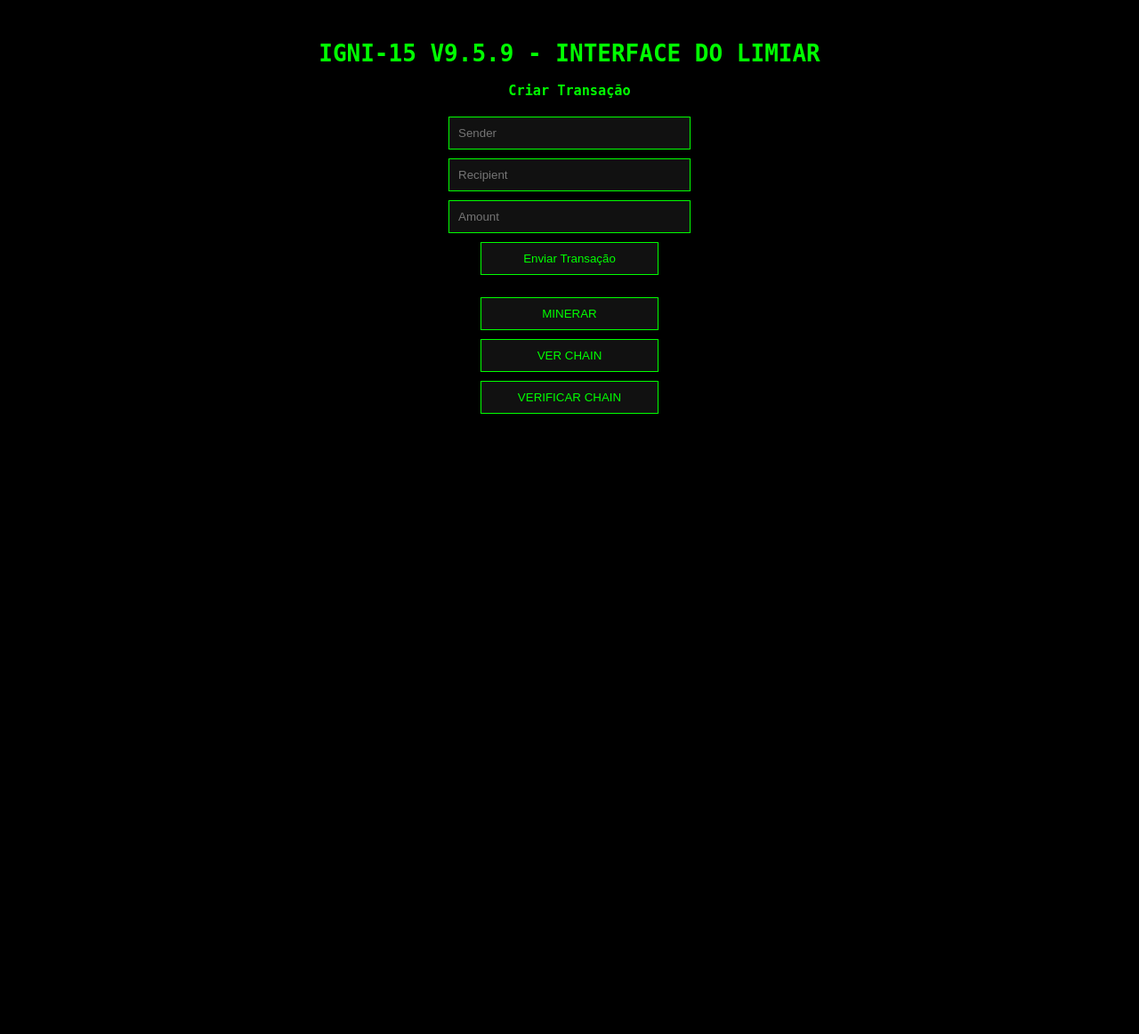
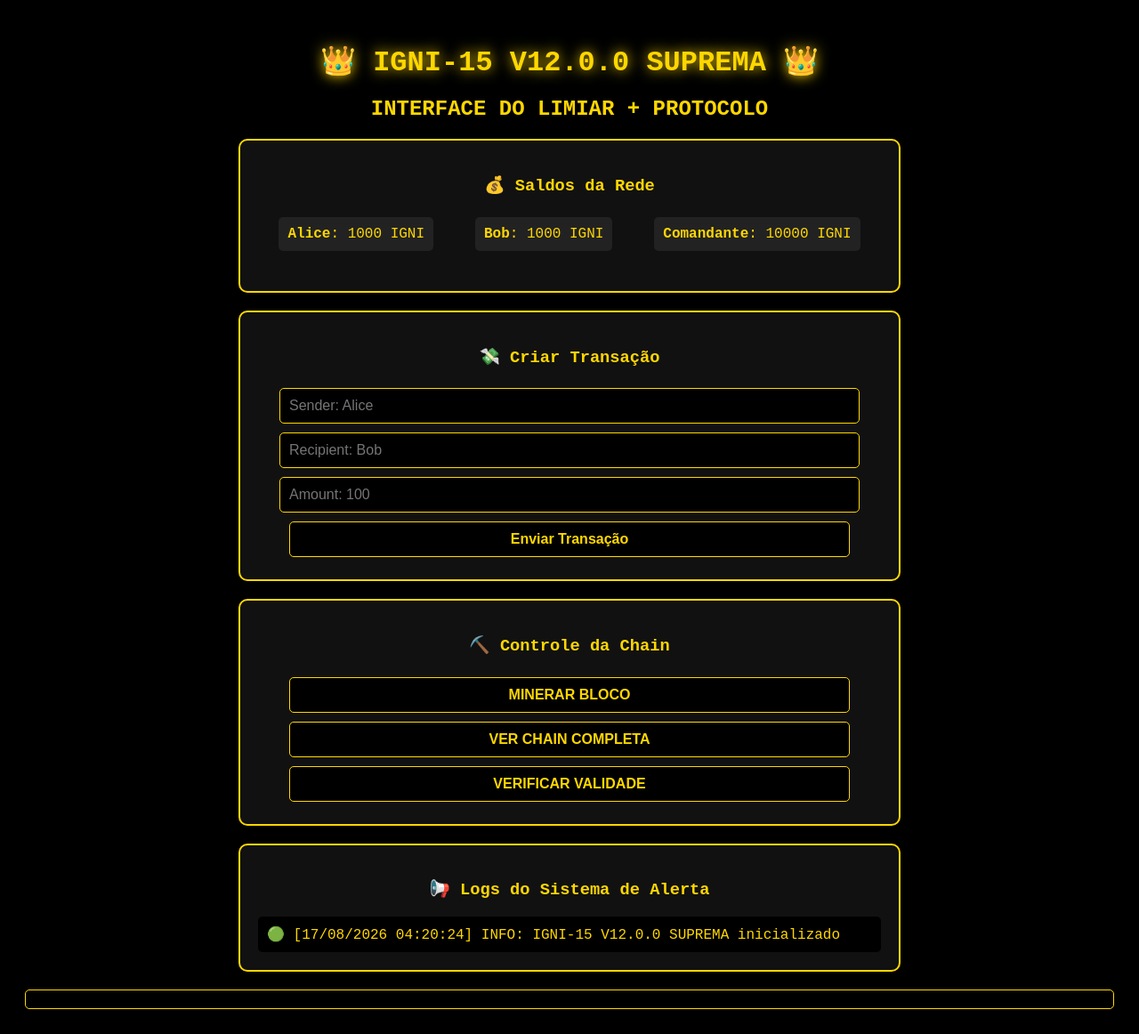
Before and after one commit to jairbpv/IGNI-15-LIMIAR-, a Flask app: page / in a window 1280 px wide. Shown: the whole page at 89% size. Before the commit the page ends 465 px from the top, so only its background shows below. Run offline with Flask 3, Linux system fonts and the light colour scheme.

Commit message:
Atualizar o index.html

```diff
--- a/templates/index.html
+++ b/templates/index.html
@@ -1,27 +1,159 @@
 <!DOCTYPE html>
-<html>
+<html lang="pt-br">
 <head>
-    <title>IGNI-15 V9.5.9 - INTERFACE DO LIMIAR</title>
-    <style>
-        body { background: #000; color: #00ff00; font-family: monospace; padding: 20px; text-align: center; }
-        input, button { padding: 10px; margin: 5px; background: #111; color: #00ff00; border: 1px solid #00ff00; width: 250px; }
-        button { cursor: pointer; width: 200px; }
-    </style>
+<meta charset="UTF-8">
+<title>IGNI-15 V12.0.0 SUPREMA - Interface do Limiar</title>
+<style>
+body {
+    background: #000;
+    color: #FFD700;
+    font-family: 'Courier New', monospace;
+    text-align: center;
+    padding: 20px;
+}
+h1 {
+    text-shadow: 0 0 15px #FFD700;
+    margin-bottom: 5px;
+}
+.container {
+    border: 2px solid #FFD700;
+    padding: 20px;
+    max-width: 700px;
+    margin: 20px auto;
+    border-radius: 10px;
+    background: #111;
+}
+input, button {
+    background-color: #000;
+    color: #FFD700;
+    border: 1px solid #FFD700;
+    padding: 10px;
+    margin: 5px;
+    width: 90%;
+    border-radius: 5px;
+    font-size: 16px;
+}
+button {
+    cursor: pointer;
+    font-weight: bold;
+}
+button:hover {
+    background-color: #FFD700;
+    color: #000;
+}
+#resultado {
+    margin-top: 20px;
+    white-space: pre-wrap;
+    text-align: left;
+    background: #000;
+    padding: 10px;
+    border-radius: 5px;
+    border: 1px solid #FFD700;
+}
+.saldo {
+    display: flex;
+    justify-content: space-around;
+    margin-bottom: 20px;
+    flex-wrap: wrap;
+}
+.saldo-item {
+    background: #222;
+    padding: 10px;
+    border-radius: 5px;
+    margin: 5px;
+}
+#logs {
+    text-align: left;
+    max-height: 200px;
+    overflow-y: auto;
+    background: #000;
+    padding: 10px;
+    border-radius: 5px;
+}
+</style>
 </head>
 <body>
-    <h1>IGNI-15 V9.5.9 - INTERFACE DO LIMIAR</h1>
+<h1>👑 IGNI-15 V12.0.0 SUPREMA 👑</h1>
+<h2>INTERFACE DO LIMIAR + PROTOCOLO</h2>
 
-    <h3>Criar Transação</h3>
-    <form action="/transaction" method="POST">
-        <input type="text" name="sender" placeholder="Sender" required><br>
-        <input type="text" name="recipient" placeholder="Recipient" required><br>
-        <input type="number" name="amount" placeholder="Amount" step="any" required><br>
-        <button type="submit">Enviar Transação</button>
-    </form>
+<div class="container">
+<h3>💰 Saldos da Rede</h3>
+<div id="saldos" class="saldo">Carregando...</div>
+</div>
 
-    <br>
-    <form action="/mine" method="GET"><button>MINERAR</button></form>
-    <form action="/chain" method="GET"><button>VER CHAIN</button></form>
-    <form action="/valid" method="GET"><button>VERIFICAR CHAIN</button></form>
+<div class="container">
+<h3>💸 Criar Transação</h3>
+<input type="text" id="sender" placeholder="Sender: Alice">
+<input type="text" id="recipient" placeholder="Recipient: Bob">
+<input type="number" id="amount" placeholder="Amount: 100">
+<button onclick="criarTransacao()">Enviar Transação</button>
+</div>
+
+<div class="container">
+<h3>⛏️ Controle da Chain</h3>
+<button onclick="minerar()">MINERAR BLOCO</button>
+<button onclick="verChain()">VER CHAIN COMPLETA</button>
+<button onclick="verificar()">VERIFICAR VALIDADE</button>
+</div>
+
+<div class="container">
+<h3>📢 Logs do Sistema de Alerta</h3>
+<div id="logs">Carregando logs...</div>
+</div>
+
+<div id="resultado"></div>
+
+<script>
+const API_URL = window.location.origin;
+
+async function atualizar() {
+    try {
+        const res = await fetch(API_URL + '/chain');
+        const data = await res.json();
+
+        // Atualiza Saldos
+        document.getElementById('saldos').innerHTML = Object.entries(data.saldos)
+            .map(([k,v]) => `<div class="saldo-item"><b>${k}</b>: ${v} IGNI</div>`).join('');
+
+        // Atualiza Logs
+        document.getElementById('logs').innerText = data.logs;
+    } catch(e) {
+        console.log("Aguardando servidor...")
+    }
+}
+
+async function criarTransacao() {
+    const s = document.getElementById('sender').value;
+    const r = document.getElementById('recipient').value;
+    const a = document.getElementById('amount').value;
+    const res = await fetch(API_URL + '/transactions/new', {
+        method: 'POST',
+        headers: {'Content-Type': 'application/json'},
+        body: JSON.stringify({sender: s, recipient: r, amount: parseFloat(a)})
+    });
+    document.getElementById('resultado').innerText = JSON.stringify(await res.json(), null, 2);
+    atualizar();
+}
+
+async function minerar() {
+    document.getElementById('resultado').innerText = 'Minerando... Aguarde';
+    const res = await fetch(API_URL + '/mine');
+    document.getElementById('resultado').innerText = '✅ BLOCO MINERADO!\n' + JSON.stringify(await res.json(), null, 2);
+    atualizar();
+}
+
+async function verChain() {
+    const res = await fetch(API_URL + '/chain');
+    document.getElementById('resultado').innerText = JSON.stringify(await res.json(), null, 2);
+}
+
+async function verificar() {
+    const res = await fetch(API_URL + '/valid');
+    document.getElementById('resultado').innerText = 'STATUS: ' + JSON.stringify(await res.json(), null, 2);
+}
+
+atualizar();
+setInterval(atualizar, 3000); // Atualiza a cada 3 seg
+</script>
 </body>
 </html>
```
